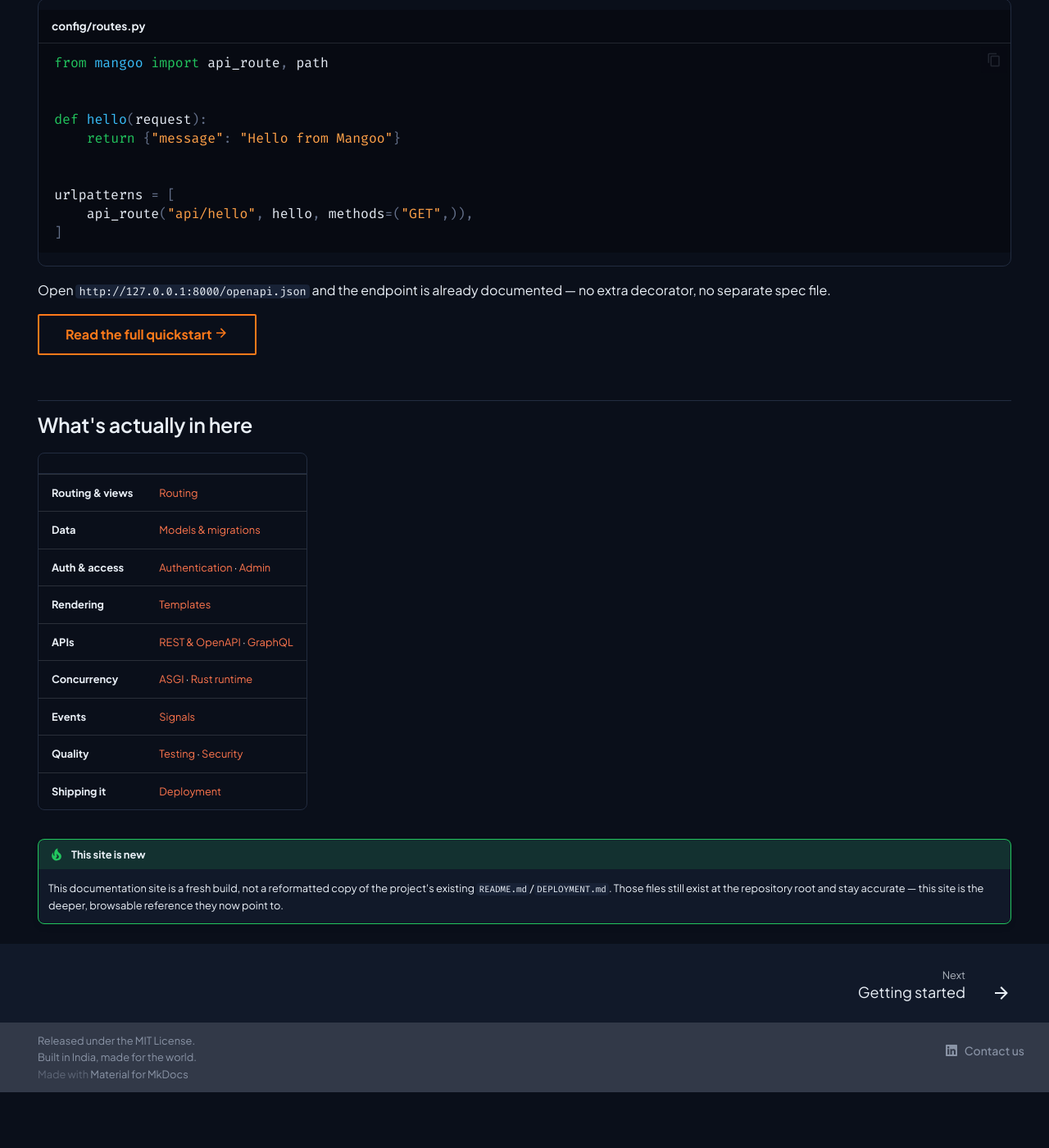
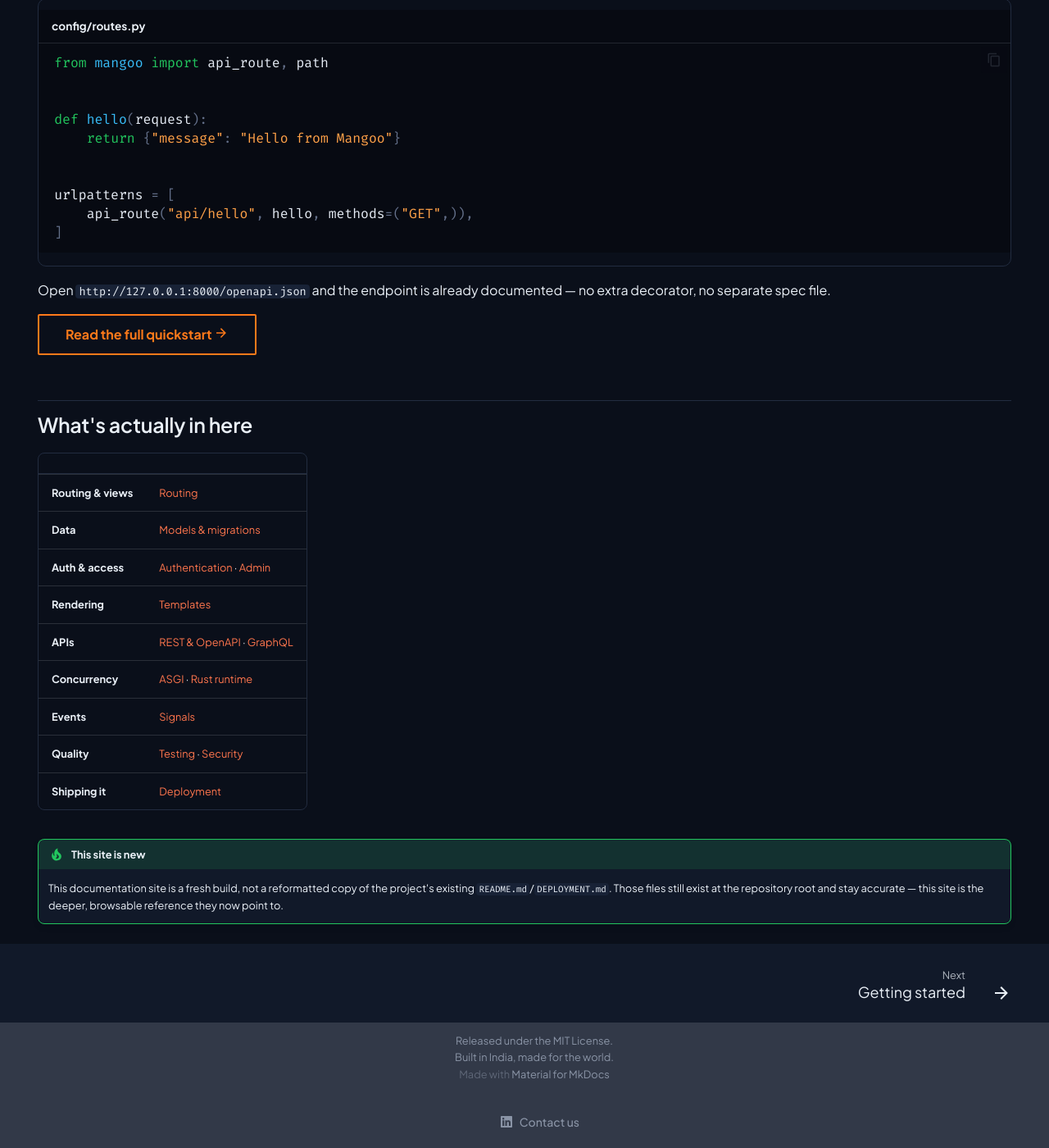
Before and after one commit to P-Sudhakar-tech/HayaVega, an MkDocs documentation site: the page built from docs/index.md, in a window 1280 px wide and 1400 px high, scrolled down 1504 px. Shown: the whole window at 82% size. Built offline with MkDocs 1.6.1 and Material for MkDocs 9.7.7, drawn with Linux system fonts in a browser that asks for light colours; before the commit the page ends 2836 px from its top, so only the background shows below that.

Commit message:
fix: footer-centering CSS targeted the wrong elements, breaking pagination
Found while analyzing the live deployed docs site: the "Next" footer
pagination link was truncating short titles like "Getting started"
into an ellipsis. Root cause traced to the five prior footer-centering
commits (2c0f3a8..aa1e3f7):

- .md-footer-copyright, .md-footer-copyright__highlight, and
  .md-footer-social don't exist in Material's actual markup -- the
  real classes are .md-copyright, .md-copyright__highlight, and
  .md-social. Those three selectors matched nothing, so none of that
  styling ever applied to the copyright/social row at all.
- .md-footer__inner *does* exist, but it's a different element
  entirely: the prev/next pagination <nav>, not the copyright row
  (which lives in .md-footer-meta__inner). Forcing it into a centered
  column layout squeezed the pagination nav's available width,
  truncating "Getting started" under .md-footer__title's
  max-width:calc(100% - 2.4rem) + white-space:nowrap.

Replaced the whole block with the correct selectors, confirmed against
the live site's actual rendered HTML rather than guessed names. Both
bugs are fixed: the pagination link shows its full title again, and
the copyright/tagline/social row is now actually centered as a column
-- which is what those five commits were trying to do the entire time.

```diff
--- a/docs/assets/extra.css
+++ b/docs/assets/extra.css
@@ -457,32 +457,26 @@ body { background: var(--paper); }
   color: var(--mango-strong);
 }
 
-.md-footer__inner {
-  display: flex !important;
-  flex-direction: column !important;
-  align-items: center !important;
-  gap: 0.5rem !important;
-  width: 100% !important;
-  justify-content: center !important;
+/* Centering the copyright/social row: the classes that actually exist
+   in Material's footer markup are .md-footer-meta__inner (the row's
+   own flex container), .md-copyright (not .md-footer-copyright), and
+   .md-social (not .md-footer-social) -- five prior commits styled
+   selectors that matched nothing. The one that did match,
+   .md-footer__inner, is a *different* element entirely (the prev/next
+   pagination nav, not the copyright row), so forcing it into a
+   centered column layout was squeezing that nav's available width and
+   truncating page titles like "Getting started" into an ellipsis. */
+.md-footer-meta__inner {
+  display: flex;
+  flex-direction: column;
+  align-items: center;
+  gap: 0.5rem;
 }
-.md-footer-copyright {
-  text-align: center !important;
-  width: 100% !important;
-  margin: 0 auto !important;
-  display: block !important;
+.md-copyright {
+  text-align: center;
+  width: 100%;
 }
-.md-footer-copyright__highlight,
-.md-footer-copyright__highlight span {
-  text-align: center !important;
-  display: block !important;
-  margin: 0 auto !important;
+.md-social {
+  justify-content: center;
+  width: 100%;
 }
-.md-footer-social {
-  text-align: center !important;
-  width: 100% !important;
-  justify-content: center !important;
-}
-.md-footer-copyright p,
-.md-footer-copyright * {
-  text-align: center !important;
-}
```
